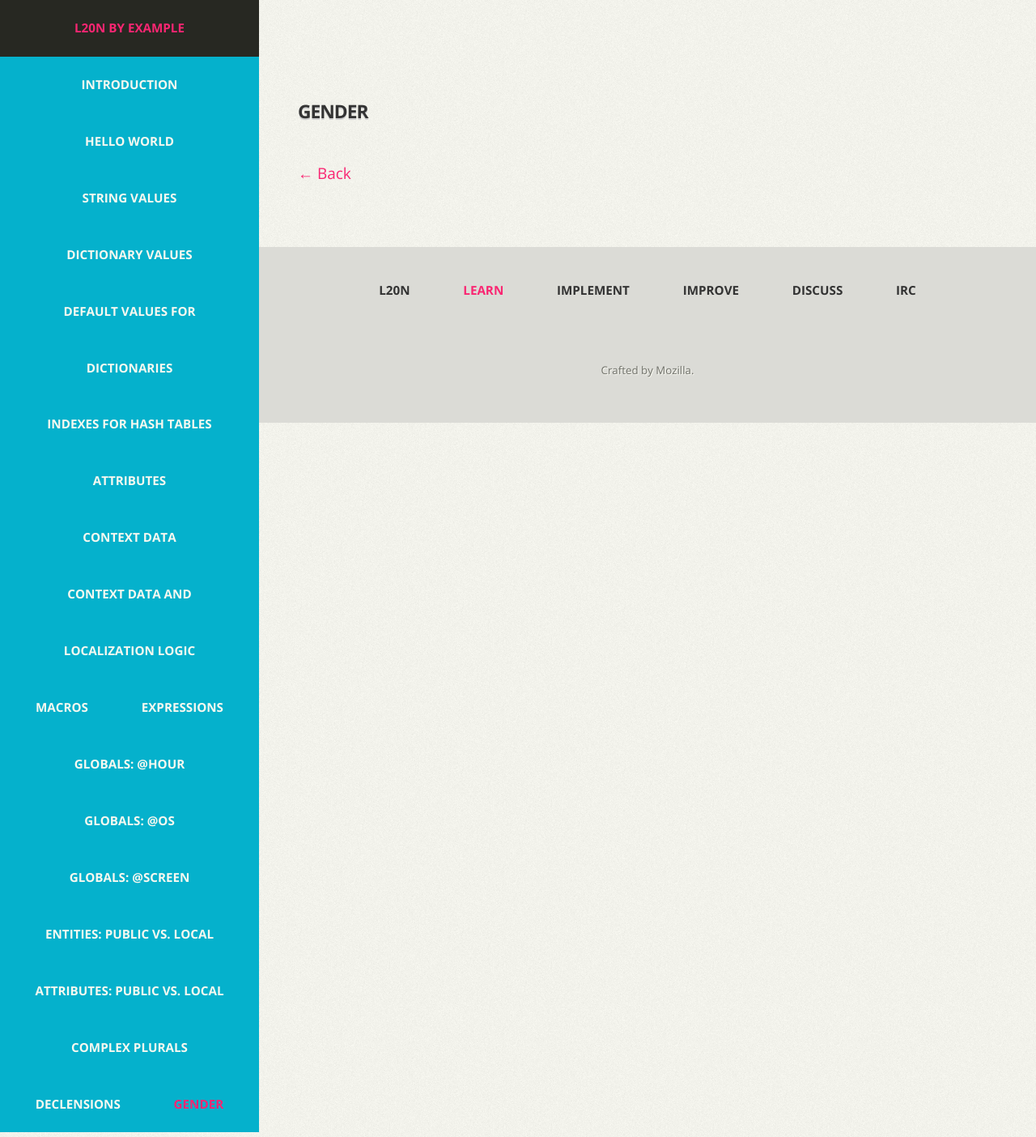
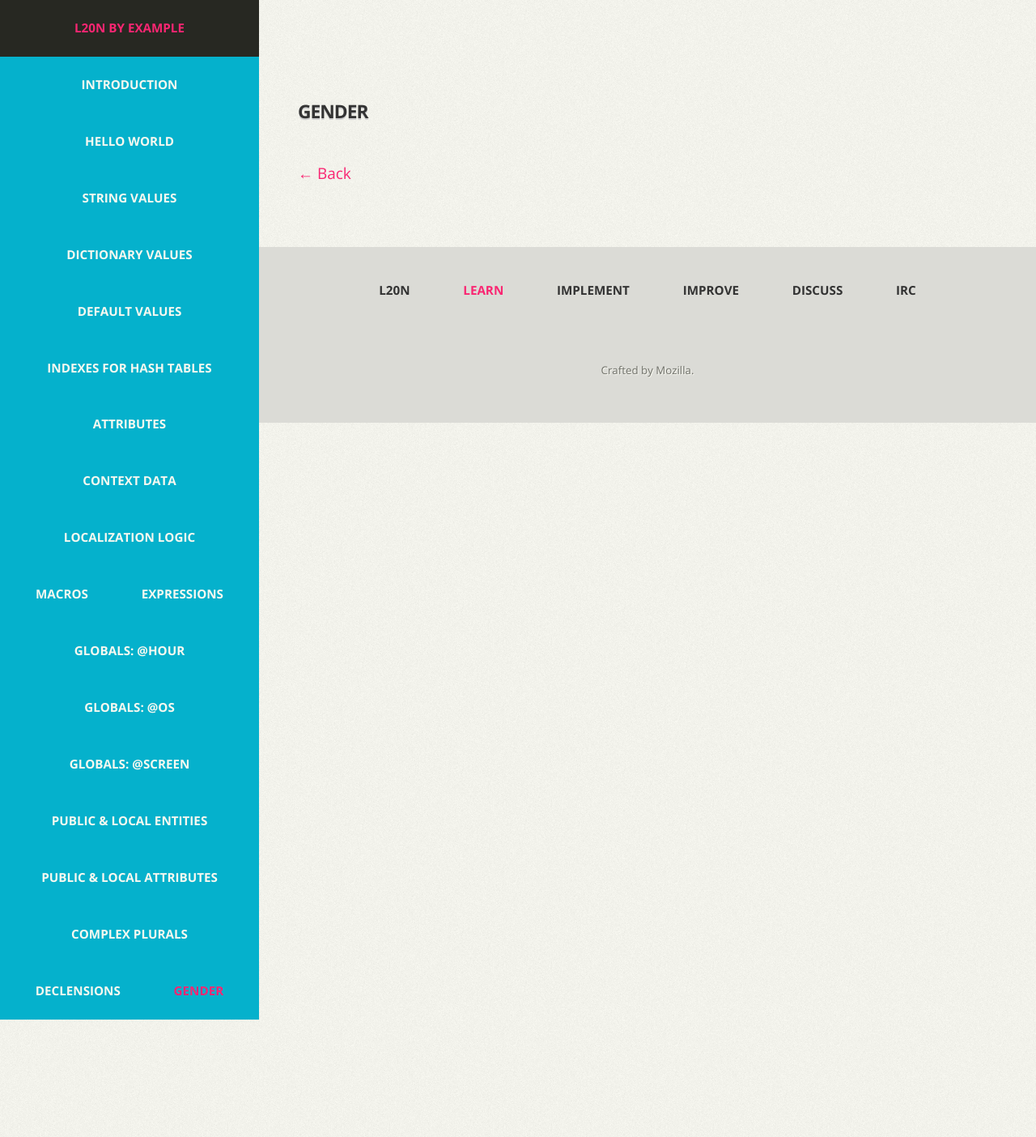
Before and after one commit to l20n/l20n.org, a Jekyll site: the page built from _posts/2012-07-18-gender.md, in a window 1280 px wide. Shown: the whole page at 81% size. Built offline with Jekyll 4.4.1, drawn with Linux system fonts in a browser that asks for light colours; nearby versions of some CDN libraries; after the commit the page ends 1265 px from its top, so only the background shows below that.

Commit message:
Shorter chapter names

```diff
--- a/_includes/toc.html
+++ b/_includes/toc.html
@@ -2,18 +2,18 @@
 <li><a {% if page.title == "Hello world" %}class="active" {% endif %}href="{% post_url 2012-07-01-hello-world %}">Hello world</a></li>
 <li><a {% if page.title == "String values" %}class="active" {% endif %}href="{% post_url 2012-07-02-string-values %}">String values</a></li>
 <li><a {% if page.title == "Dictionary values" %}class="active" {% endif %}href="{% post_url 2012-07-03-dictionary-values %}">Dictionary values</a></li>
-<li><a {% if page.title == "Default values for dictionaries" %}class="active" {% endif %}href="{% post_url 2012-07-04-default-values-for-dictionaries %}">Default values for dictionaries</a></li>
+<li><a {% if page.title == "Default values" %}class="active" {% endif %}href="{% post_url 2012-07-04-default-values-for-dictionaries %}">Default values</a></li>
 <li><a {% if page.title == "Indexes for hash tables" %}class="active" {% endif %}href="{% post_url 2012-07-05-indexes-for-hash-tables %}">Indexes for hash tables</a></li>
 <li><a {% if page.title == "Attributes" %}class="active" {% endif %}href="{% post_url 2012-07-06-attributes %}">Attributes</a></li>
 <li><a {% if page.title == "Context data" %}class="active" {% endif %}href="{% post_url 2012-07-07-context-data %}">Context data</a></li>
-<li><a {% if page.title == "Context data and localization logic" %}class="active" {% endif %}href="{% post_url 2012-07-08-context-data-and-localization-logic %}">Context data and localization logic</a></li>
+<li><a {% if page.title == "Localization logic" %}class="active" {% endif %}href="{% post_url 2012-07-08-context-data-and-localization-logic %}">Localization logic</a></li>
 <li><a {% if page.title == "Macros" %}class="active" {% endif %}href="{% post_url 2012-07-09-macros %}">Macros</a></li>
 <li><a {% if page.title == "Expressions" %}class="active" {% endif %}href="{% post_url 2012-07-10-expressions %}">Expressions</a></li>
 <li><a {% if page.title == "Globals: @hour" %}class="active" {% endif %}href="{% post_url 2012-07-11-globals-hour %}">Globals: @hour</a></li>
 <li><a {% if page.title == "Globals: @os" %}class="active" {% endif %}href="{% post_url 2012-07-12-globals-os %}">Globals: @os</a></li>
 <li><a {% if page.title == "Globals: @screen" %}class="active" {% endif %}href="{% post_url 2012-07-13-globals-screen %}">Globals: @screen</a></li>
-<li><a {% if page.title == "Entities: public vs. local" %}class="active" {% endif %}href="{% post_url 2012-07-14-entities-public-vs-local %}">Entities: public vs. local</a></li>
-<li><a {% if page.title == "Attributes: public vs. local" %}class="active" {% endif %}href="{% post_url 2012-07-15-attributes-public-vs-local %}">Attributes: public vs. local</a></li>
+<li><a {% if page.title == "Entities: public vs. local" %}class="active" {% endif %}href="{% post_url 2012-07-14-entities-public-vs-local %}">Public & local entities</a></li>
+<li><a {% if page.title == "Attributes: public vs. local" %}class="active" {% endif %}href="{% post_url 2012-07-15-attributes-public-vs-local %}">Public & local attributes</a></li>
 <li><a {% if page.title == "Complex plurals" %}class="active" {% endif %}href="{% post_url 2012-07-16-complex-plurals %}">Complex plurals</a></li>
 <li><a {% if page.title == "Declensions" %}class="active" {% endif %}href="{% post_url 2012-07-17-declensions %}">Declensions</a></li>
 <li><a {% if page.title == "Gender" %}class="active" {% endif %}href="{% post_url 2012-07-18-gender %}">Gender</a></li>
```
